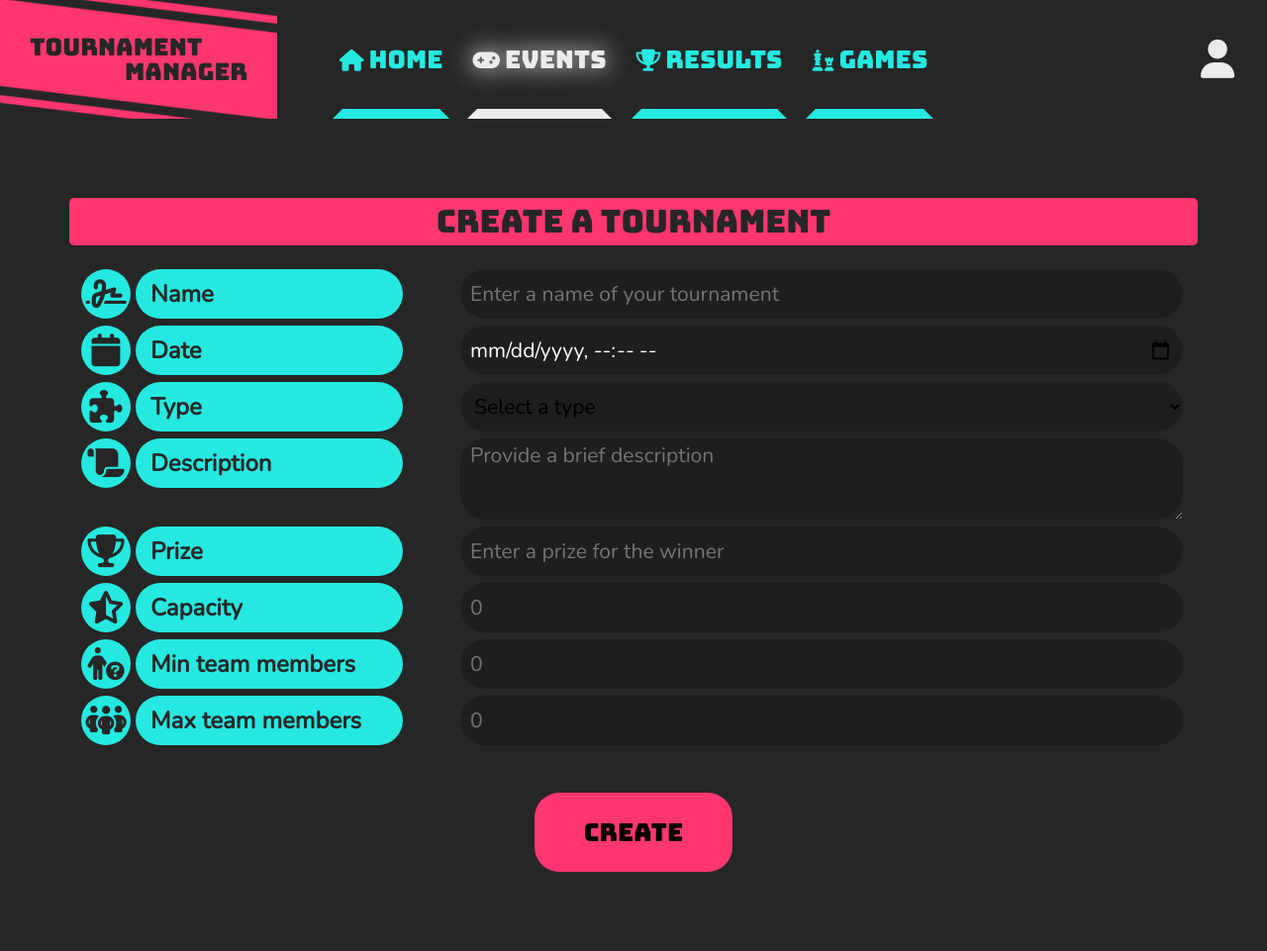
After one commit to Darbix/IIS-project, a Django app: page /events/create/ in a window 1280 px wide. The commit adds this page. Shown: the whole page at 99% size. Run offline with Django 4.2, Linux system fonts and the light colour scheme; data comes from the database, SQL or seed files in the repository.

Commit message:
Added form to create new tournament

```diff
--- /dev/null
+++ b/tournaments_project/main_app/static/main_app/event_create.css
@@ -0,0 +1,108 @@
+.title-box{
+    margin: 7px 0;
+}
+
+.head-title{
+    height: 50px;
+}
+
+.icon-box{
+    background: var(--color1);
+    color: var(--color-bg);
+    width: 50px;
+    height: 50px;
+    padding: 2px;
+    font-size: 33px;
+    border-radius: 25px;
+    text-align: center;
+    margin-right: 5px;
+}
+
+.heading{
+    background: var(--color1);
+    color: var(--color-bg);
+    width: 270px;
+    padding: 0 15px;
+    border-radius: 25px;
+    font-weight: bold;
+    font-size: 24px;
+    height: 100%;
+    line-height: 50px;
+}
+
+h1{
+    font-family: var(--font1) !important;
+    font-size: 32px !important;
+}
+
+.info-content-box{
+    padding: 0 15px;
+    line-height: 50px;
+}
+
+.info-content-box p{
+    /* display: inline-block; */
+    vertical-align: middle;
+    line-height: 30px;
+    padding: 7px 0 0 0;
+}
+
+input{
+    background-color: rgb(0,0,0,0.2);
+    color: white;
+    width: 100%;
+    height: 50px;
+    border-radius: 25px;
+    padding-right: 10px;
+    padding-left: 10px;
+    border: none;
+    outline: none;
+}
+
+select[name="type"]{
+    background-color: rgb(0,0,0,0.2);
+    width: 100%;
+    height: 50px;
+    border-radius: 25px;
+    padding-right: 10px;
+    padding-left: 10px;
+    border: none;
+    outline: none;
+}
+
+textarea{
+    background-color: rgb(0,0,0,0.2);
+    color: white;
+    width: 100%;
+    height: 100%;
+    border-radius: 25px;
+    padding-right: 10px;
+    padding-left: 10px;
+    line-height: 30px;
+    border: none;
+    outline: none;
+    min-height: 100%;
+}
+
+.button{
+    align-self: center;
+    width: 200px;
+    height: 80px;
+    border-radius: 25px;
+    background-color: var(--color2);
+    border: none;
+    font-family: var(--font1) !important;
+    font-size: 25px !important;
+}
+
+/* Remove arrows on Mozzila */
+input[type="number"]{
+    -moz-appearance: textfield;
+}
+
+/* Remove arrows on Chrome, Safari, Edge, Opera */
+input::-webkit-outer-spin-button,
+input::-webkit-inner-spin-button {
+    -webkit-appearance: none;
+    margin: 0;
+}
--- /dev/null
+++ b/tournaments_project/main_app/templates/main_app/event_create.html
@@ -0,0 +1,104 @@
+{% extends 'base.html' %}
+
+{% load static %}
+
+{% block head-extension %}
+    <link rel="stylesheet" href="{% static 'main_app/event_create.css' %}" />
+{% endblock %}
+
+
+{% block main-content %}
+
+    <h1 class="mb-4">Create a tournament</h1>
+        <form method="POST" action="save/">
+            {% csrf_token %}
+            <div class="row title-box">
+                <div class="col-lg-4 head-title d-flex align-items-center">
+                    <div class="icon-box"><i class="fa-solid fa-signature"></i></div>
+                    <div class="heading">Name</div>
+                </div>
+                <div class="col-lg-8 info-content-box">
+                    <input type="text" id="name" name="name" placeholder="Enter a name of your tournament" value="">
+                </div>
+            </div>
+
+            <div class="row title-box">
+                <div class="col-lg-4 head-title d-flex align-items-center">
+                    <div class="icon-box"><i class="fa-solid fa-calendar"></i></div>
+                    <div class="heading">Date</div>
+                </div>
+                <div class="col-lg-8 info-content-box">
+                    <input type="datetime-local" id="date" name="date" value="">
+                </div>
+            </div>
+
+            <div class="row title-box">
+                <div class="col-lg-4 head-title d-flex align-items-center">
+                    <div class="icon-box"><i class="fa-solid fa-puzzle-piece"></i></div>
+                    <div class="heading">Type</div>
+                </div>
+                <div class="col-lg-8 info-content-box">
+                    <select id="type" name="type" value="">
+                        <option value="none" selected disabled hidden>Select a type</option>
+                        {% for type in types %}
+                            <option value="{{ type.id }}">{{ type.type }}</option>
+                        {% endfor %}
+                    </select>
+                </div>
+            </div>
+
+            <div class="row title-box">
+                <div class="col-lg-4 head-title d-flex align-items-center">
+                    <div class="icon-box"><i class="fa-solid fa-scroll"></i></div>
+                    <div class="heading">Description</div>
+                </div>
+                <div class="col-lg-8 info-content-box">
+                    <textarea id="description" name="description" placeholder="Provide a brief description" value=""></textarea>
+                </div>
+            </div>
+
+            <div class="row title-box">
+                <div class="col-lg-4 head-title d-flex align-items-center">
+                    <div class="icon-box"><i class="fa-solid fa-trophy"></i></div>
+                    <div class="heading">Prize</div>
+                </div>
+                <div class="col-lg-8 info-content-box">
+                    <input type="text" id="prize" name="prize" placeholder="Enter a prize for the winner" value="">
+                </div>
+            </div>
+
+            <div class="row title-box">
+                <div class="col-lg-4 head-title d-flex align-items-center">
+                    <div class="icon-box"><i class="fa-solid fa-star-half-stroke"></i></div>
+                    <div class="heading">Capacity</div>
+                </div>
+                <div class="col-lg-8 info-content-box">
+                    <input type="number" id="capacity" name="capacity" min="1" placeholder="0" value="">
+                </div>
+            </div>
+
+            <div class="row title-box">
+                <div class="col-lg-4 head-title d-flex align-items-center">
+                    <div class="icon-box"><i class="fa-solid fa-person-circle-question"></i></div>
+                    <div class="heading">Min team members</div>
+                </div>
+                <div class="col-lg-8 info-content-box">
+                    <input type="number" id="min" name="min" min="1" placeholder="0" value="">
+                </div>
+            </div>
+
+            <div class="row title-box mb-5">
+                <div class="col-lg-4 head-title d-flex align-items-center">
+                    <div class="icon-box"><i class="fa-solid fa-people-group"></i></div>
+                    <div class="heading">Max team members</div>
+                </div>
+                <div class="col-lg-8 info-content-box">
+                    <input type="number" id="max" name="max" min="1" placeholder="0" value="">
+                </div>
+            </div>
+
+            <div class="d-flex justify-content-center">
+                <button class="button" name="create_button">Create</button>
+            </div>
+        </form>
+{% endblock %}
--- a/tournaments_project/main_app/urls.py
+++ b/tournaments_project/main_app/urls.py
@@ -21,6 +21,8 @@ urlpatterns = [
     path('user-teams/upload-team-img/', teams_view.TeamImageUpload.as_view(), name='team_image'),
 
     path('events/', events_view.Events.as_view(), name='events'),
+    path('events/create/', events_view.EventCreate.as_view(), name='create_tournament'),
+    path('events/create/save/', events_view.SaveEvent.as_view(), name='save_new_tournament'),
     path('events/<int:event_id>/', event_view.Event.as_view(), name='event'),
     path('events/<int:event_id>/join/', event_view.Event.as_view(), name='join_tournament'),
     path('events/<int:event_id>/unjoin/', event_view.EventUnjoin.as_view(), name='unjoin_tournament'),
--- a/tournaments_project/main_app/views/events_view.py
+++ b/tournaments_project/main_app/views/events_view.py
@@ -1,7 +1,8 @@
 from django.views.generic import TemplateView
-from django.shortcuts import render
+from django.shortcuts import render, redirect
 from ..models import Tournament, TournamentType
 from django.db.models import Q
+from django.contrib import messages
 
 # from django.core.validators import validate_email
 # from django.core.exceptions import ValidationError
@@ -13,17 +14,97 @@ class Events(TemplateView):
     template_events_name = "main_app/events.html"
 
     def get(self, request):
-        tournaments = Tournament.objects.filter(~Q(state=0))
+        try:
+            tournaments = Tournament.objects.filter(~Q(state=0))
+        except:
+            tournaments = None
 
+        moderators_event_ids = []
         try:
             # A list of events where the current user is a moderator
             if(request.session.get("user")):
                 moderators_event_ids = list(UserTournamentModerator.objects.filter(user=request.session.get("user")["id"]).values_list("tournament", flat=True))
         except:
-            moderators_event_ids = None
+            moderators_event_ids = []
 
         args = {
             "events": tournaments,
             "moderators_event_ids": moderators_event_ids
         }
         return render(request, self.template_events_name, args)
+
+class EventCreate(TemplateView):
+    template_event_create = "main_app/event_create.html"
+
+    def get(self, request):
+        game_types = list(TournamentType.objects.all())
+        args = {
+            "types": game_types
+        }
+        return render(request, self.template_event_create, args)
+
+class SaveEvent(TemplateView):
+    template_event_save = "main_app/events.html"
+    events_page = "/events"
+
+    def post(self, request):
+
+        try:
+            session_user = RegisteredUser.objects.get(id=request.session.get("user")["id"])
+        except:
+            session_user = None
+
+        try:
+            name_t = request.POST["name"]
+            date_t = datetime.strptime(request.POST["date"], "%Y-%m-%dT%H:%M")
+            type_t = TournamentType.objects.get(id=request.POST["type"])
+            description_t = request.POST["description"]
+            prize_t = request.POST["prize"]
+            capacity_t = int(request.POST["capacity"])
+            min_t = int(request.POST["min"])
+            max_t = int(request.POST["max"])
+
+            tournament = Tournament(name=name_t,
+                                    date=date_t,
+                                    type=type_t,
+                                    state=0,
+                                    description=description_t,
+                                    prize=prize_t,
+                                    capacity=capacity_t,
+                                    minimum_team_size=min_t,
+                                    maximum_team_size=max_t)
+            tournament.save()
+            messages.info(request, "Tournament was successfully created")
+        except:
+            messages.warning(request, "Tournament was not created")
+            tournament = None
+
+        try:
+            tournament_moderator = UserTournamentModerator(user = session_user, tournament = tournament)
+            tournament_moderator.save()
+        except:
+            tournament_moderator = None
+
+        return redirect(self.events_page)
+
+# TODO:
+# class EditEvent(TemplateView):
+#     template_event_save = "main_app/events.html"
+
+#     def post(self, request):
+
+#         # # try:
+#         tournament.name = request.POST["name"]
+#         tournament.date = datetime.strptime(request.POST["date"], "%Y-%m-%d-%H-%M")
+#         tournament.type = request.POST["type"]
+#         tournament.description = request.POST["description"]
+#         tournament.prize = request.POST["prize"]
+#         tournament.capacity = int(request.POST["capacity"])
+#         tournament.minimum_team_size = int(request.POST["min"])
+#         tournament.maximum_team_size = int(request.POST["max"])
+#         #     # tournament.save()
+#         # messages.info(request, "The tournament was successfully edited")
+#         # except:
+#         #     messages.info(request, "The tournament was not edited")
+
+#         return render(request, self.template_event_save)
```
Also changed, not shown: tournaments_project/main_app/static/main_app/events.css (+19 -0 lines), tournaments_project/main_app/templates/main_app/events.html (+16 -0 lines).
